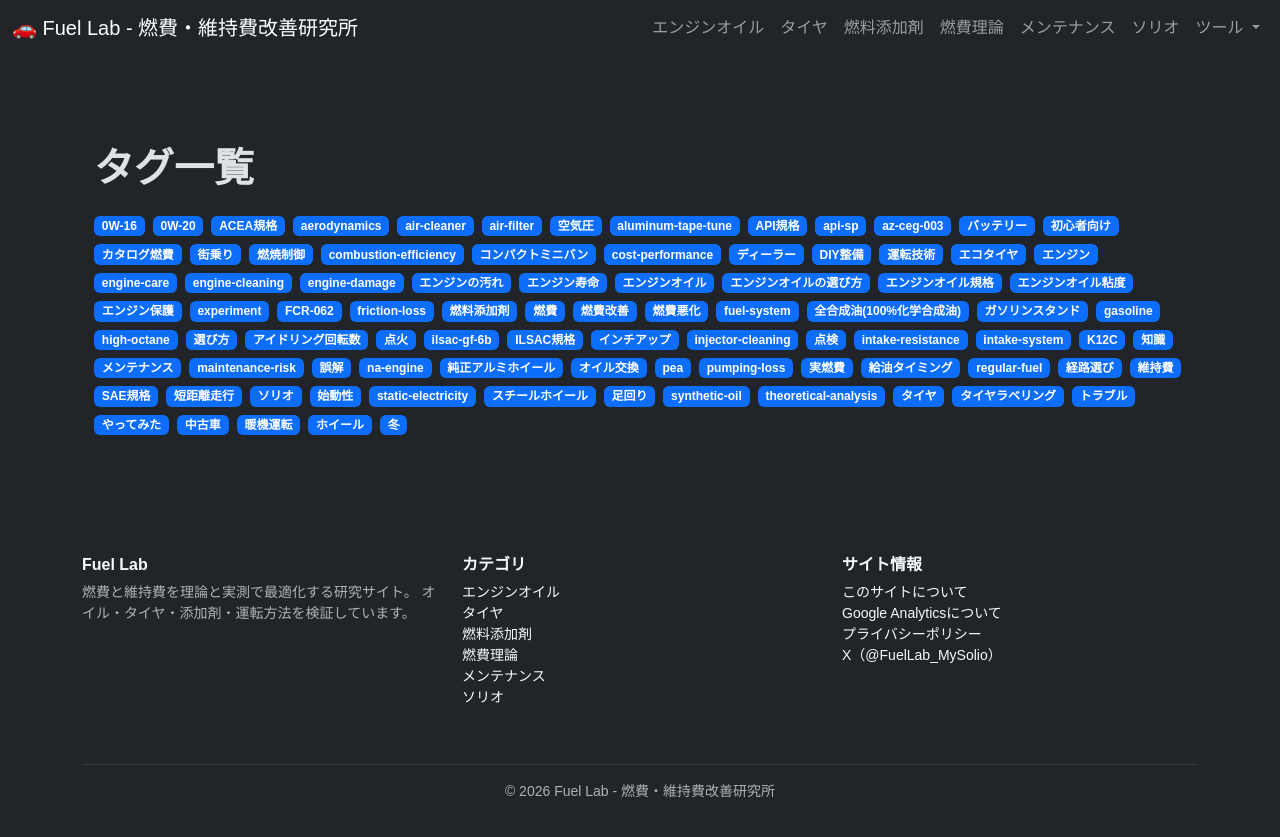
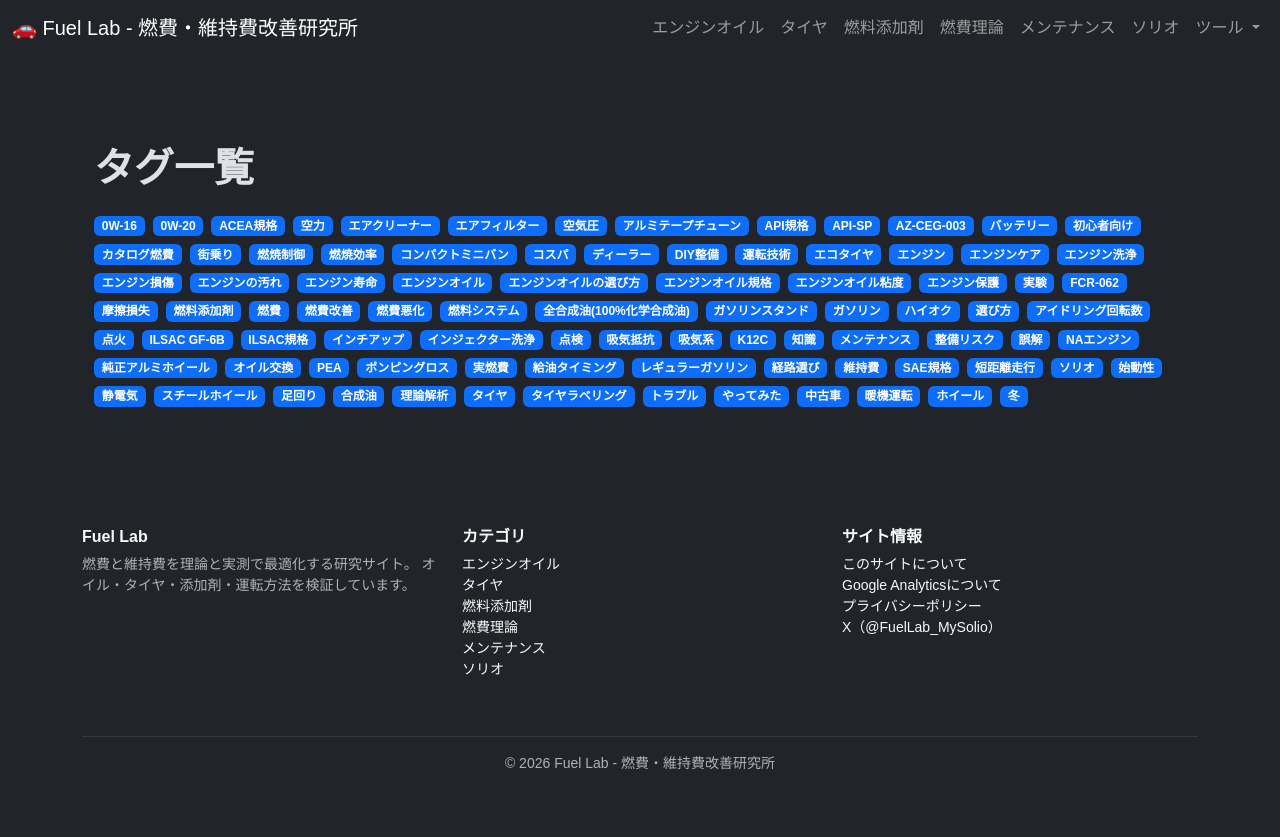
Before and after one commit to funyapar-org/fuel-lab, a Jekyll site: the page built from tags/index.md, in a window 1280 px wide. Shown: the top 837 px of the page. Built offline with Jekyll 4.4.1, drawn with Linux system fonts in a browser that asks for light colours.

Commit message:
add tags

```diff
--- a/_data/tag_aliases.yml
+++ b/_data/tag_aliases.yml
@@ -62,4 +62,32 @@ sae-viscosity: SAE規格
 api-oil-standard: API規格
 ilsac-standard: ILSAC規格
 acea-standard: ACEA規格
-oil-viscosity: 粘度規格
+aerodynamics: 空力
+air-cleaner: エアクリーナー
+air-filter: エアフィルター
+aluminum-tape-tune: アルミテープチューン
+api-sp: API-SP
+api-standard: API規格
+az-ceg-003: AZ-CEG-003
+combustion-efficiency: 燃焼効率
+cost-performance: コスパ
+engine-care: エンジンケア
+engine-cleaning: エンジン洗浄
+engine-damage: エンジン損傷
+experiment: 実験
+friction-loss: 摩擦損失
+fuel-system: 燃料システム
+gasoline: ガソリン
+high-octane: ハイオク
+ilsac-gf-6b: ILSAC GF-6B
+injector-cleaning: インジェクター洗浄
+intake-resistance: 吸気抵抗
+intake-system: 吸気系
+maintenance-risk: 整備リスク
+na-engine: NAエンジン
+pea: PEA
+pumping-loss: ポンピングロス
+regular-fuel: レギュラーガソリン
+static-electricity: 静電気
+synthetic-oil: 合成油
+theoretical-analysis: 理論解析
```
